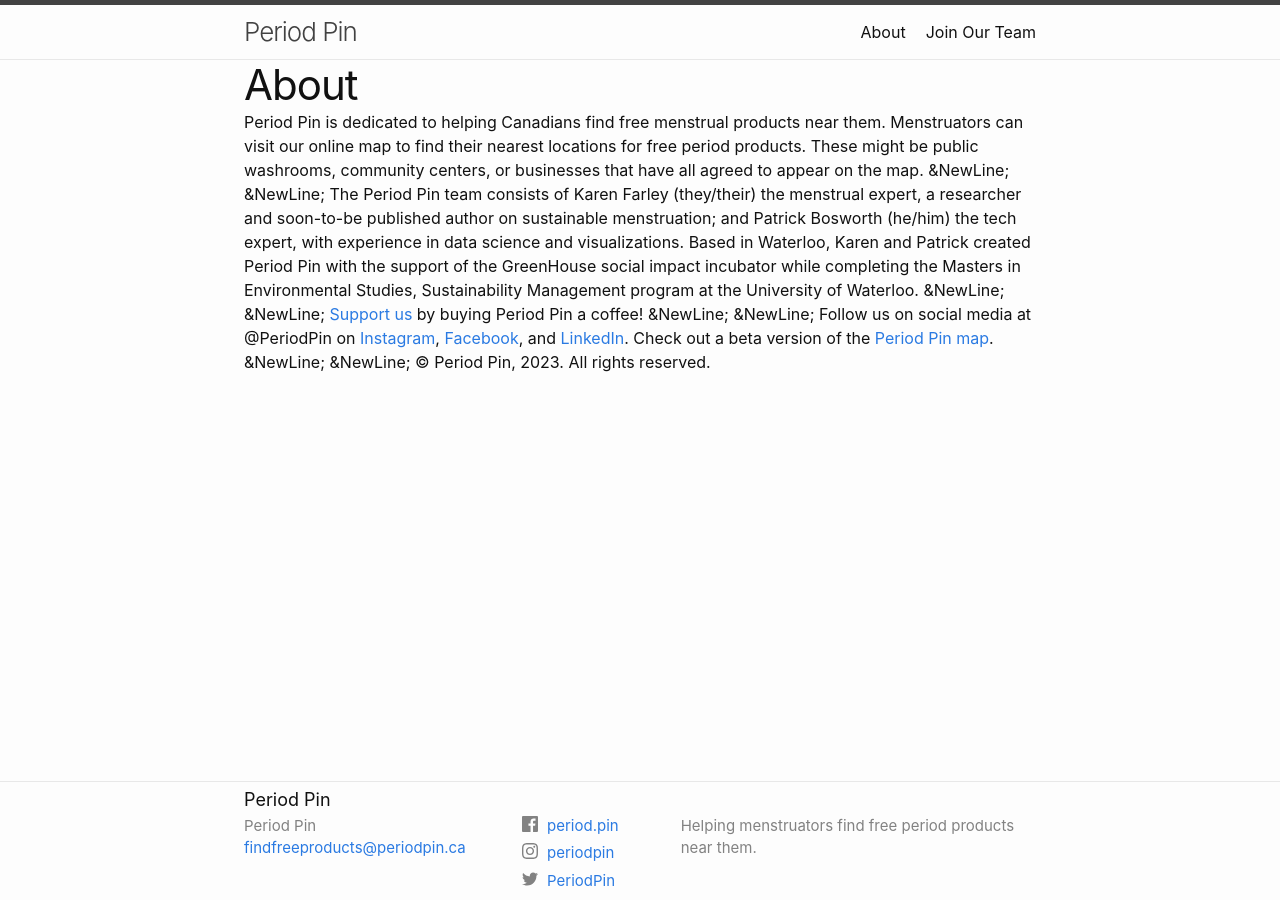
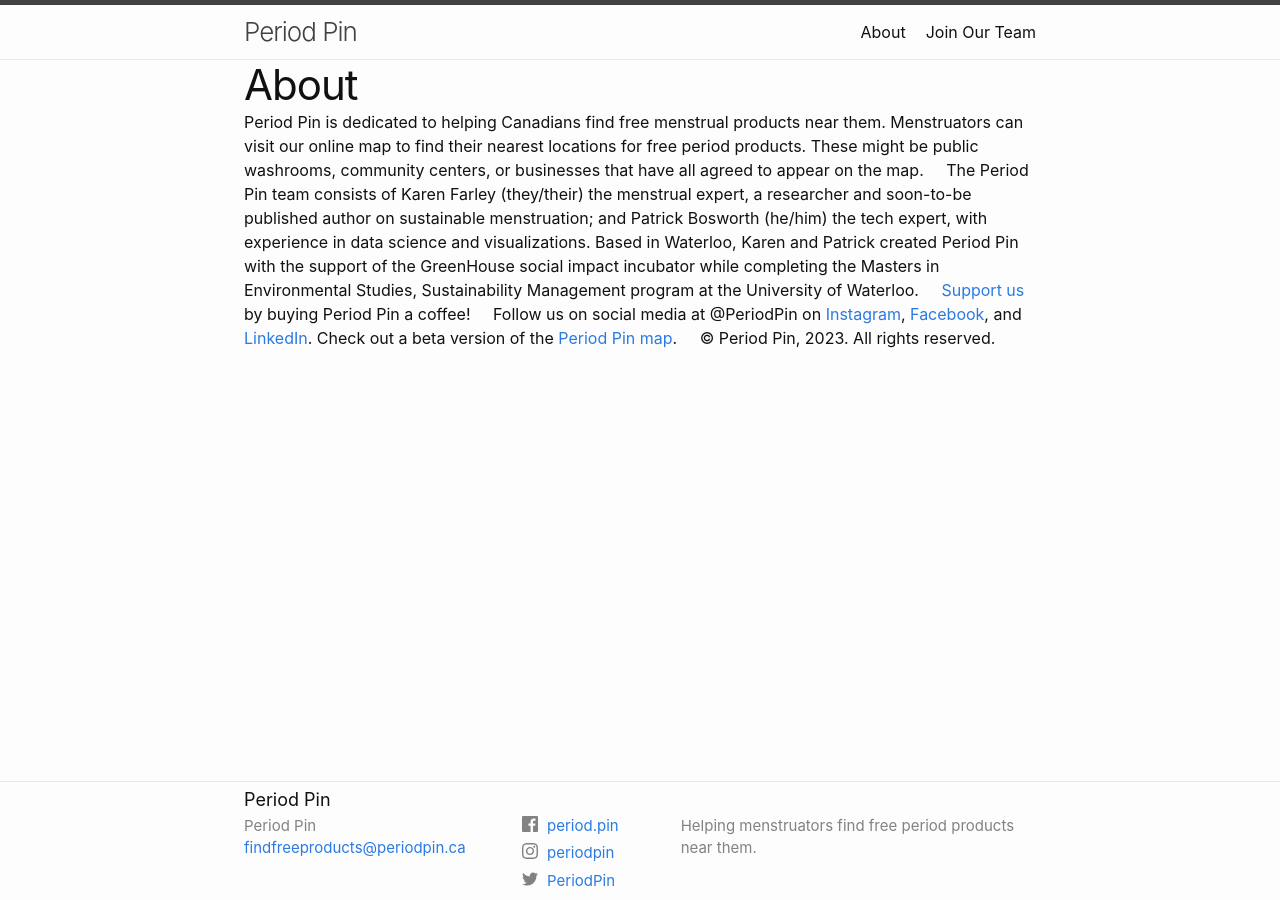
Before and after one commit to PeriodPin/PeriodPin.github.io, a Jekyll site: the page built from about.markdown, in a window 1280 px wide. Built offline with Jekyll 4.4.1, drawn with Linux system fonts in a browser that asks for light colours.

Commit message:
jobs page-ws3

```diff
--- a/about.markdown
+++ b/about.markdown
@@ -5,15 +5,15 @@ permalink: /about/
 ---
 
 Period Pin is dedicated to helping Canadians find free menstrual products near them. Menstruators can visit our online map to find their nearest locations for free period products. These might be public washrooms, community centers, or businesses that have all agreed to appear on the map.
-&NewLine;
-&NewLine;
+&nbsp;
+&nbsp;
 The Period Pin team consists of Karen Farley (they/their) the menstrual expert, a researcher and soon-to-be published author on sustainable menstruation; and Patrick Bosworth (he/him) the tech expert, with experience in data science and visualizations. Based in Waterloo, Karen and Patrick created Period Pin with the support of the GreenHouse social impact incubator while completing the Masters in Environmental Studies, Sustainability Management program at the University of Waterloo.
-&NewLine;
-&NewLine;
+&nbsp;
+&nbsp;
 [Support us](https://www.buymeacoffee.com/periodpin) by buying Period Pin a coffee!
-&NewLine;
-&NewLine;
+&nbsp;
+&nbsp;
 Follow us on social media at @PeriodPin on [Instagram](https://instagram.com/periodpin), [Facebook](https://www.facebook.com/period.pin), and [LinkedIn](https://www.linkedin.com/company/periodpin). Check out a beta version of the [Period Pin map](https://periodpin.ca).
-&NewLine;
-&NewLine;
+&nbsp;
+&nbsp;
 © Period Pin, 2023. All rights reserved.
--- a/jobs.markdown
+++ b/jobs.markdown
@@ -12,8 +12,8 @@ Period Pin is mapping locations of free menstrual products across Canada, starti
 ### Duties & Responsibilities
 
 - Identify and contact potential community and business partners to:
-    - Collect information from partners on locations of free menstrual products
-    - Promote the map to partners serving menstruators within the community
+  &nbsp;&nbsp;- Collect information from partners on locations of free menstrual products
+  &nbsp;&nbsp;- Promote the map to partners serving menstruators within the community
 - Keep partnership records on CRM system
 - Coordinate promotion of new partner locations with our Social Media Associate
 - Maintain positive relationships with community and business partners
```
